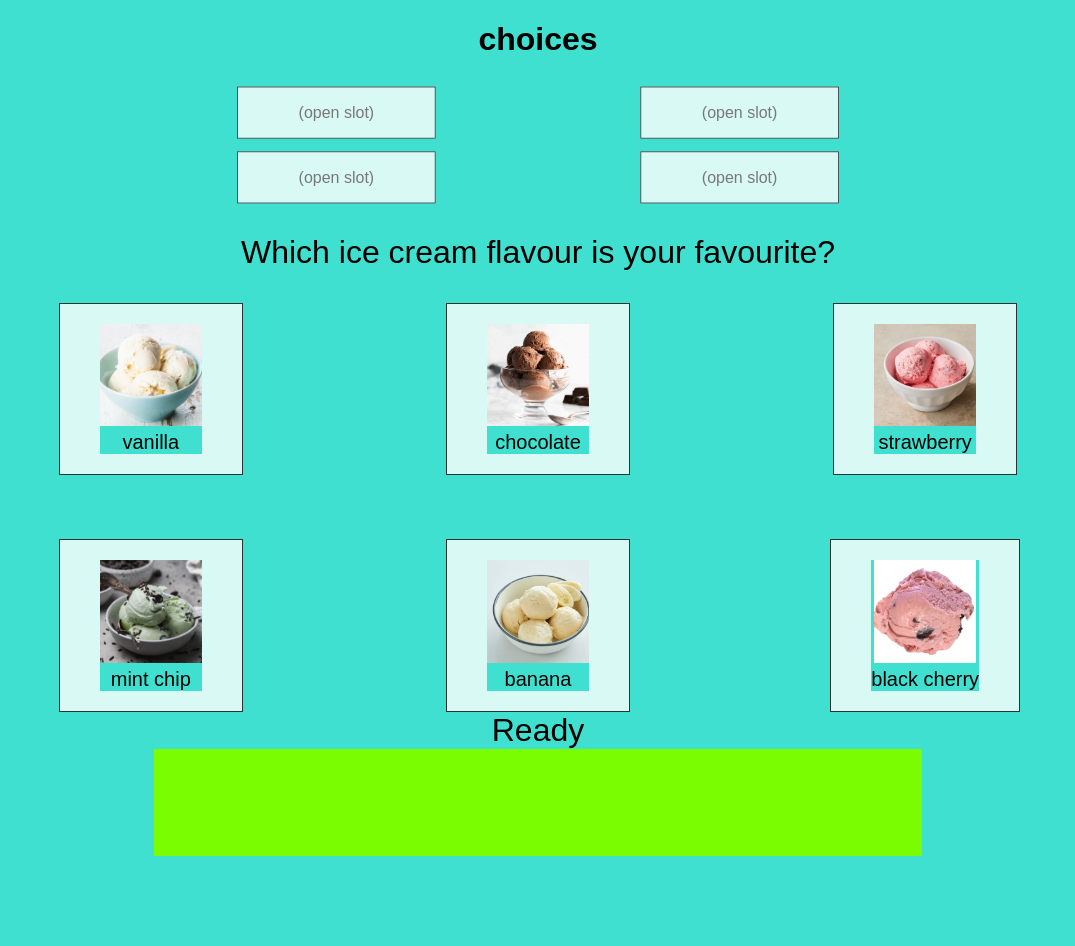
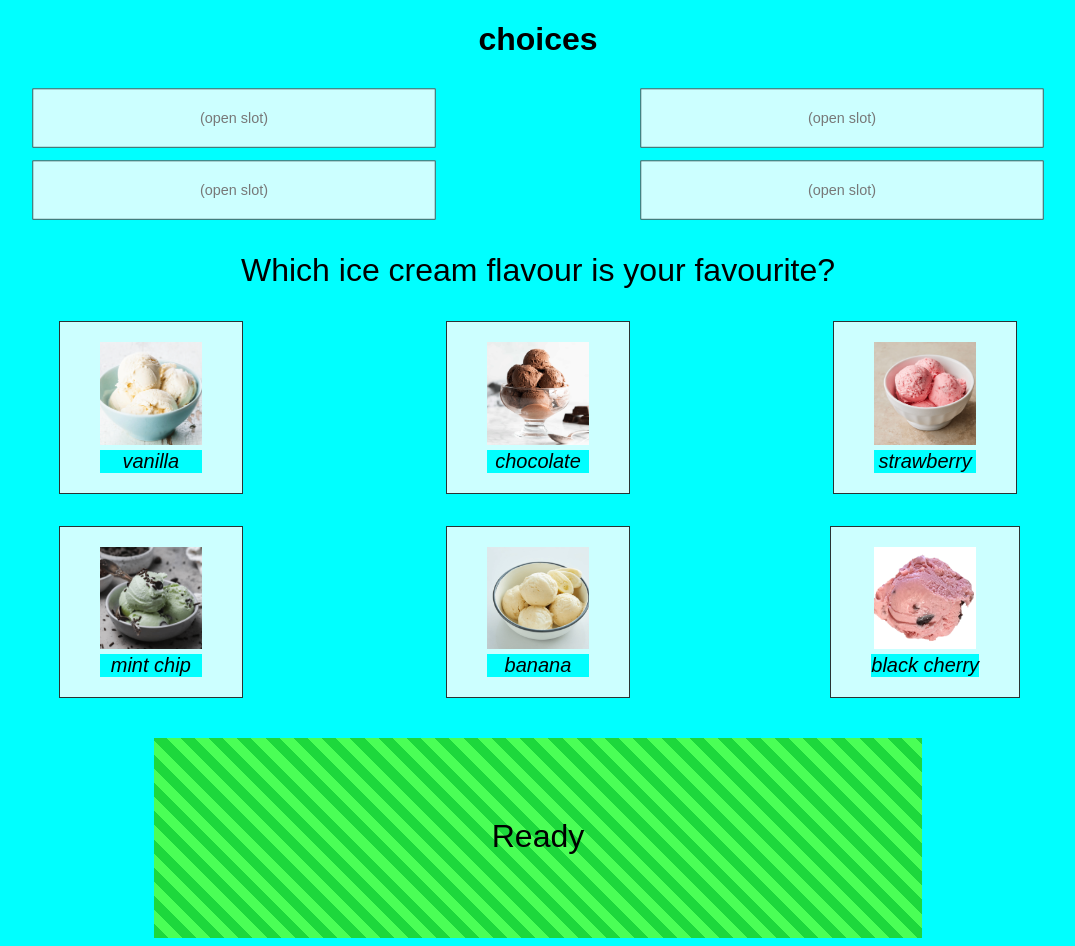
Before and after one commit to lucs100/choices, a website: page index.html in a window 1280 px wide. Shown: the whole page, without its empty margins (102-1177 px from the left). Before the commit the page ends 864 px from the top, so only its background shows below. Drawn offline with nearby package versions, Linux system fonts and the light colour scheme; no server answers.

Commit message:
Fix CSS (mostly ready button alignment)

```diff
--- a/index.html
+++ b/index.html
@@ -5,7 +5,7 @@
     <title>choices</title>
     <style>
         * {
-            background-color: turquoise;
+            background-color:aqua;
             font-family: fantasy;
         }
         body {
@@ -21,8 +21,6 @@
             display: grid;
             grid-template-columns: repeat(2, 1fr);
             background-color: transparent;
-            padding-left: 20vw;
-            padding-right: 20vw;
             column-gap: 20vw;
             row-gap: 2vh;
             align-items: center;
@@ -30,8 +28,8 @@
         .player-grid-item {
             background-color: rgba(255, 255, 255, 0.8);
             border: 1px solid rgba(0, 0, 0, 0.8);
-            padding: 20px;
-            font-size: 20px;
+            padding: 2vw;
+            font-size: large;
             text-align: center;
         }
         .choice-grid-container {
@@ -41,7 +39,8 @@
             padding-left: 8vw;
             padding-right: 8vw;
             column-gap: 8vw;
-            row-gap: 8vh;
+            row-gap: 4vh;
+            align-items: center;
         }
         .choice-grid-item {
             background-color: rgba(255, 255, 255, 0.8);
@@ -50,6 +49,8 @@
             font-size: 20px;
             text-align: center;
             margin: auto;
+            font-style: italic;
+            text-wrap: balance;
         }
         .open-slot {
             color: rgb(120, 120, 120)
@@ -70,23 +71,36 @@
             background-color: inherit;
         }
         figure {
+            background-color: transparent;
             align-items: center;
             color: black;
+            text-wrap: nowrap;
         }
         .ready-button {
             width: 60vw;
-            height: 18vh;
-            background-color: rgb(122, 253, 0);
+            height: 15vh;
             margin: auto;
+            margin-top: 5vh;
+            padding-top: 10vh;
             text-align: center;
-            vertical-align: auto;
+            vertical-align: middle;
+            background: repeating-linear-gradient(
+                45deg,
+            #1dd83c,
+            #1dd83c 10px,
+            #4aff56 10px,
+            #4aff56 20px
+            );
+            border:rgb(0, 0, 0);
+            border-width: 4px;
         }
         .ready-button-text {
+            background-color: transparent;
             font-size: xx-large;
-            margin: auto;
         }
         .active-choice {
-            background-color: red;
+            background-color: #b1d37b61;
+            box-shadow: 0px 0px 5vh 2vh #b1d37b61;
         }
     </style>
   </head>
```
